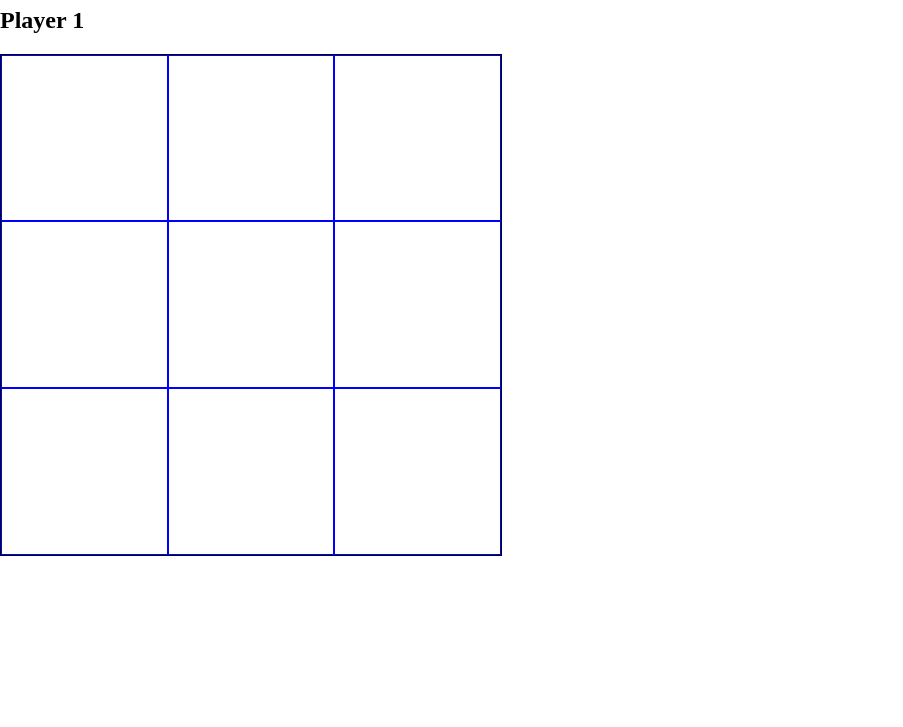
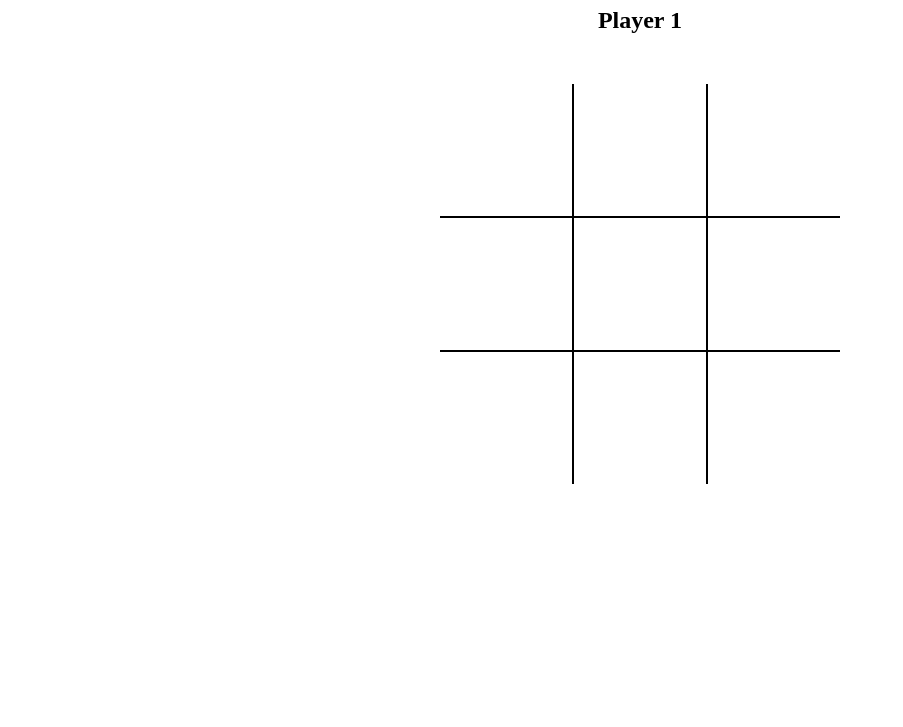
Before and after one commit to andres19r/js-tictactoe, a plain HTML site: page index.html in a window 1280 px wide. Shown: the part 73-800 px from the top of the page, without its empty margins (0-903 px from the left). Drawn offline with Linux system fonts and the light colour scheme.

Commit message:
styles in grids

```diff
--- a/css/styles.css
+++ b/css/styles.css
@@ -1,17 +1,63 @@
 body {
-	margin: 0;
-	padding: 0;
+  margin: 0;
+  padding: 0;
 }
-
+h1, h2 {
+	text-align: center;
+}
+h2 {
+	margin-bottom: 50px;
+}
 .board {
-	border: 1px solid black;
-	width: 500px;
-	height: 500px;
-	display: grid;
-	grid-template: repeat(3,1fr) / repeat(3,1fr);
+  width: 400px;
+  height: 400px;
+  display: grid;
+  grid-template: repeat(3, 1fr) / repeat(3, 1fr);
+  margin: 0 auto;
 }
-
 .grid {
-	border: 1px solid blue;
-	cursor: pointer;
+  cursor: pointer;
+	display: flex;
+	justify-content: center; /* align horizontal */
+	align-items: center; /* align vertical */
+	font-size: 2em;
 }
+.one {
+  border-bottom: 1px solid black;
+  border-right: 1px solid black;
+}
+.two {
+  border-bottom: 1px solid black;
+  border-left: 1px solid black;
+  border-right: 1px solid black;
+}
+.three {
+  border-bottom: 1px solid black;
+  border-left: 1px solid black;
+}
+.four {
+  border-top: 1px solid black;
+  border-right: 1px solid black;
+  border-bottom: 1px solid black;
+}
+.five {
+  border: 1px solid black;
+}
+.six {
+  border-top: 1px solid black;
+  border-left: 1px solid black;
+  border-bottom: 1px solid black;
+}
+.seven {
+  border-top: 1px solid black;
+  border-right: 1px solid black;
+}
+.eight {
+  border-top: 1px solid black;
+  border-right: 1px solid black;
+  border-left: 1px solid black;
+}
+.nine {
+  border-top: 1px solid black;
+  border-left: 1px solid black;
+}
--- a/index.html
+++ b/index.html
@@ -11,15 +11,15 @@
 	<h1>Tic Tac Toe</h1>
 	<h2 id="turn">Player 1</h2>
 	<div class="board">
-		<div class="grid" id="1"></div>
-		<div class="grid" id="2"></div>
-		<div class="grid" id="3"></div>
-		<div class="grid" id="4"></div>
-		<div class="grid" id="5"></div>
-		<div class="grid" id="6"></div>
-		<div class="grid" id="7"></div>
-		<div class="grid" id="8"></div>
-		<div class="grid" id="9"></div>
+		<div class="grid one" id="1"></div>
+		<div class="grid two" id="2"></div>
+		<div class="grid three" id="3"></div>
+		<div class="grid four" id="4"></div>
+		<div class="grid five" id="5"></div>
+		<div class="grid six" id="6"></div>
+		<div class="grid seven" id="7"></div>
+		<div class="grid eight" id="8"></div>
+		<div class="grid nine" id="9"></div>
 	</div>
 
 	<script src="js/main.js"></script>
```
